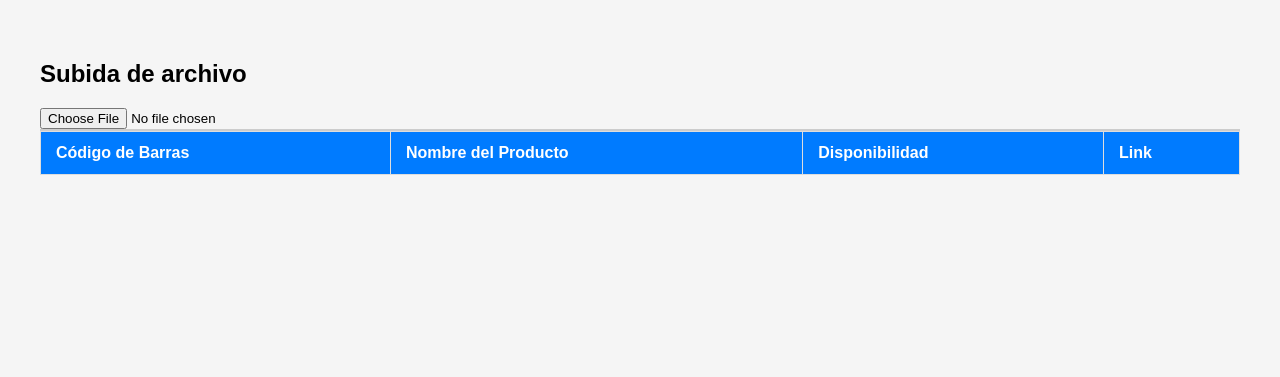
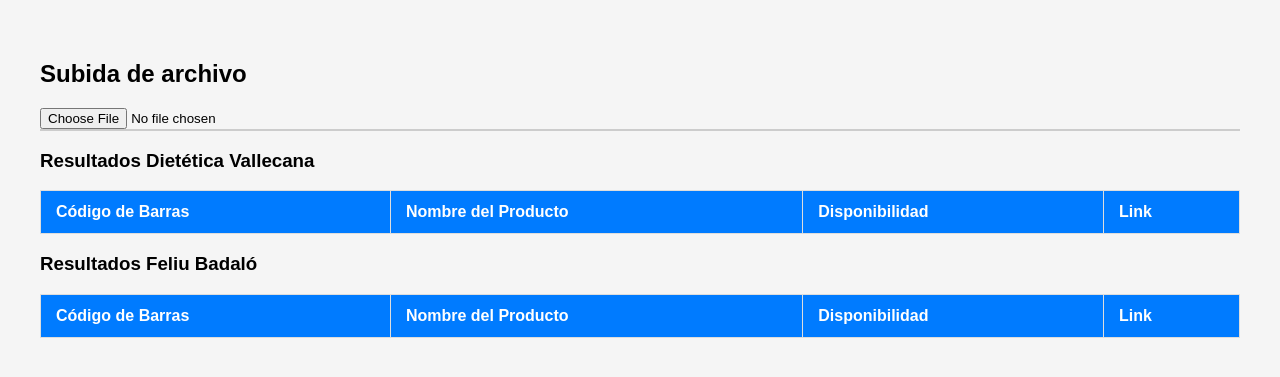
Before and after one commit to juankarmjackson/natura-center-oficial, a Flask app: page / in a window 1280 px wide. Shown: the top 377 px of the page. Run offline with Flask 3, Linux system fonts and the light colour scheme; lists and menus that the app fills with data are empty; some libraries are stand-ins or nearby versions.

Commit message:
Update index.html

```diff
--- a/templates/index.html
+++ b/templates/index.html
@@ -45,6 +45,7 @@
   <input type="file" id="fileInput" />
   <div id="tableContainer"></div>
 
+<h3>Resultados Dietética Vallecana</h3>
   <table id="preview-table">
   <thead>
     <tr>
@@ -56,6 +57,20 @@
   </thead>
   <tbody></tbody>
 </table>
+
+<h3>Resultados Feliu Badaló</h3>
+<table id="tabla2">
+  <thead>
+    <tr>
+      <th>Código de Barras</th>
+      <th>Nombre del Producto</th>
+      <th>Disponibilidad</th>
+      <th>Link</th>
+    </tr>
+  </thead>
+  <tbody></tbody>
+</table>
+
 
 
   <script>
```
